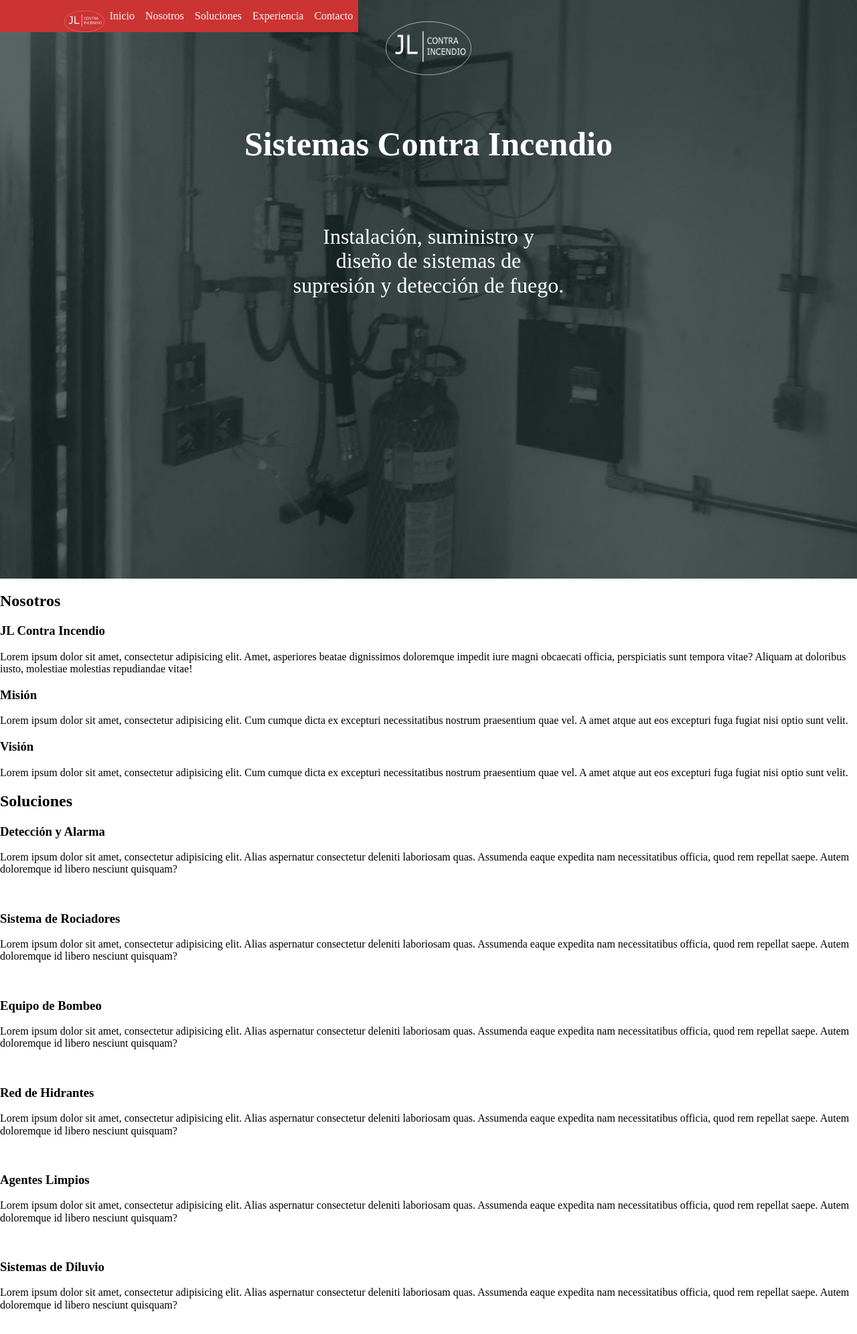
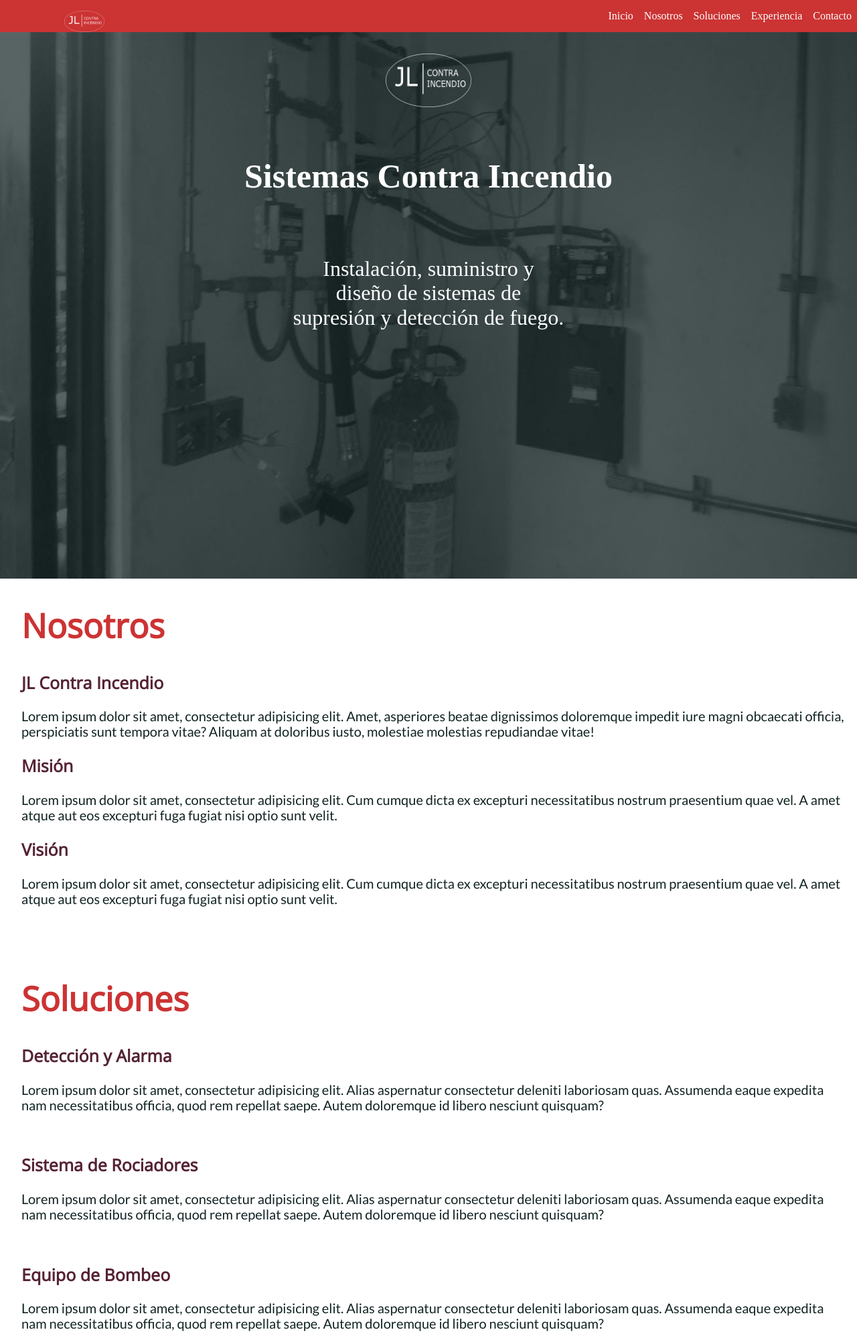
Before and after one commit to abrahan0108/jlcontraincendio, a Django app: page / in a window 1280 px wide. Shown: the top 1992 px of the page at 67% size. Run offline with Django 3.2, Linux system fonts and the light colour scheme.

```diff
--- a/core/static/css/main.css
+++ b/core/static/css/main.css
@@ -3,17 +3,21 @@
     --primary-color: #cc3333;
     --secondary-color: #bbcccc;
     --tertiary-color: #523;
-    --text-color: #566;
+    --text-color: #122;
+    --footer-color: #566;
     --height-h1: 50px;
     --heigh-h2: 32px;
     --height-h3: 25px;
     --height-base: 20px;
     --height-small: 16px;
     --height-smaller: 14px;
+    --font-title: 'Open Sans', sans-serif;
+    --font-description: 'Lato', sans-serif;
 }
 
-.pruebafix{
+.banner-fix{
     position: fixed;
+    width: 100%;
 }
 
 .main-header {
@@ -78,6 +82,7 @@
 .logo-banner {
     height: 10%;
     width: 10%;
+    margin-top: 3em;
     margin-bottom: 1em;
     justify-content: center;
 }
@@ -94,3 +99,51 @@
     font-size: var(--heigh-h2);
     text-align: center;
 }
+
+.section {
+    /*display: flex;*/
+    padding-bottom: 3rem;
+    padding-left: 2rem;
+    padding-right: 1rem;
+}
+
+.section-name {
+    color: var(--primary-color);
+    font-size: var(--height-h1);
+    font-family: var(--font-title);
+    display: block;
+}
+
+.section-title {
+    color: var(--tertiary-color);
+    font-size: var(--height-h3);
+    font-family: var(--font-title);
+}
+
+.section-description {
+    color: var(--text-color);
+    font-size: var(--height-base);
+    font-family: var(--font-description);
+}
+
+.contact-form {
+    background-color: var(--text-color);
+    padding-bottom: 3rem;
+    padding-left: 2rem;
+    padding-right: 1rem;
+}
+
+.footer{
+    background-color: var(--footer-color);
+    margin-top: 0;
+    margin-bottom: 0;
+    padding-top: 1em;
+    padding-bottom: 1em;
+}
+
+.form-item {
+    font-family: var(--font-description);
+    font-size: var(--height-base);
+    color: var(--secondary-color);
+    display: block;
+}
--- a/core/templates/home.html
+++ b/core/templates/home.html
@@ -9,20 +9,21 @@
             content="width=device-width, initial-scale=1, shrink-to-fit=no">
 
     <title>jlcontraincendio</title>
-    <link rel="stylesheet" href="{% static "css/normalize.css" %}">
-    <link rel="stylesheet" href="{% static "css/main.css" %}">
+    <link rel="stylesheet" href="{% static "css/normalize.css" %}" type="text/css">
+    <link rel="stylesheet" href="{% static "css/main.css" %}" type="text/css">
+    <link href="https://fonts.googleapis.com/css?family=Lato|Open+Sans" rel="stylesheet">
 </head>
 <body>
-    <div class="pruebafix">
+    <div class="banner-fix">
         <header class="main-header">
         <div class="header-logo"><img class="header-logo" src="{% static "img/JL_white.png" %}" alt=""></div>
         <nav class="nav">
             <ul class="menu">
                 <li class="menu-item"><a class="menu-link" href="#">Inicio</a></li>
-                <li class="menu-item"><a class="menu-link" href="#">Nosotros</a></li>
-                <li class="menu-item"><a class="menu-link" href="#">Soluciones</a></li>
-                <li class="menu-item"><a class="menu-link" href="#">Experiencia</a></li>
-                <li class="menu-item"><a class="menu-link" href="#">Contacto</a></li>
+                <li class="menu-item"><a class="menu-link" href="#us">Nosotros</a></li>
+                <li class="menu-item"><a class="menu-link" href="#solutions">Soluciones</a></li>
+                <li class="menu-item"><a class="menu-link" href="#experience">Experiencia</a></li>
+                <li class="menu-item"><a class="menu-link" href="#contact">Contacto</a></li>
             </ul>
         </nav>
     </header>
@@ -34,83 +35,82 @@
         <p class="banner-p">Instalación, suministro y </br>diseño de sistemas de </br>supresión y detección de fuego.</p>
     </div>
 
-    <div class="section">
-        <h2>Nosotros</h2>
-        <h3>JL Contra Incendio</h3>
-        <p>Lorem ipsum dolor sit amet, consectetur adipisicing elit. Amet, asperiores beatae dignissimos doloremque impedit iure magni obcaecati officia, perspiciatis sunt tempora vitae? Aliquam at doloribus iusto, molestiae molestias repudiandae vitae!</p>
-        <h3>Misión</h3>
-        <p>Lorem ipsum dolor sit amet, consectetur adipisicing elit. Cum cumque dicta ex excepturi necessitatibus nostrum praesentium quae vel. A amet atque aut eos excepturi fuga fugiat nisi optio sunt velit.</p>
-        <h3>Visión</h3>
-        <p>Lorem ipsum dolor sit amet, consectetur adipisicing elit. Cum cumque dicta ex excepturi necessitatibus nostrum praesentium quae vel. A amet atque aut eos excepturi fuga fugiat nisi optio sunt velit.</p>
+    <div class="section" id="us">
+        <h2 class="section-name">Nosotros</h2>
+        <h3 class="section-title">JL Contra Incendio</h3>
+        <p class="section-description">Lorem ipsum dolor sit amet, consectetur adipisicing elit. Amet, asperiores beatae dignissimos doloremque impedit iure magni obcaecati officia, perspiciatis sunt tempora vitae? Aliquam at doloribus iusto, molestiae molestias repudiandae vitae!</p>
+        <h3 class="section-title">Misión</h3>
+        <p class="section-description">Lorem ipsum dolor sit amet, consectetur adipisicing elit. Cum cumque dicta ex excepturi necessitatibus nostrum praesentium quae vel. A amet atque aut eos excepturi fuga fugiat nisi optio sunt velit.</p>
+        <h3 class="section-title">Visión</h3>
+        <p class="section-description">Lorem ipsum dolor sit amet, consectetur adipisicing elit. Cum cumque dicta ex excepturi necessitatibus nostrum praesentium quae vel. A amet atque aut eos excepturi fuga fugiat nisi optio sunt velit.</p>
     </div>
 
     <div class="section">
-        <h2>Soluciones</h2>
+        <h2 class="section-name" id="solutions">Soluciones</h2>
         <div class="card">
-            <h3>Detección y Alarma</h3>
-            <p>Lorem ipsum dolor sit amet, consectetur adipisicing elit. Alias aspernatur consectetur deleniti laboriosam quas. Assumenda eaque expedita nam necessitatibus officia, quod rem repellat saepe. Autem doloremque id libero nesciunt quisquam?</p>
+            <h3 class="section-title">Detección y Alarma</h3>
+            <p class="section-description">Lorem ipsum dolor sit amet, consectetur adipisicing elit. Alias aspernatur consectetur deleniti laboriosam quas. Assumenda eaque expedita nam necessitatibus officia, quod rem repellat saepe. Autem doloremque id libero nesciunt quisquam?</p>
             <img src="" alt="">
         </div>
         <div class="card">
-            <h3>Sistema de Rociadores</h3>
-            <p>Lorem ipsum dolor sit amet, consectetur adipisicing elit. Alias aspernatur consectetur deleniti laboriosam quas. Assumenda eaque expedita nam necessitatibus officia, quod rem repellat saepe. Autem doloremque id libero nesciunt quisquam?</p>
+            <h3 class="section-title">Sistema de Rociadores</h3>
+            <p class="section-description">Lorem ipsum dolor sit amet, consectetur adipisicing elit. Alias aspernatur consectetur deleniti laboriosam quas. Assumenda eaque expedita nam necessitatibus officia, quod rem repellat saepe. Autem doloremque id libero nesciunt quisquam?</p>
             <img src="" alt="">
         </div>
         <div class="card">
-            <h3>Equipo de Bombeo</h3>
-            <p>Lorem ipsum dolor sit amet, consectetur adipisicing elit. Alias aspernatur consectetur deleniti laboriosam quas. Assumenda eaque expedita nam necessitatibus officia, quod rem repellat saepe. Autem doloremque id libero nesciunt quisquam?</p>
+            <h3 class="section-title">Equipo de Bombeo</h3>
+            <p class="section-description">Lorem ipsum dolor sit amet, consectetur adipisicing elit. Alias aspernatur consectetur deleniti laboriosam quas. Assumenda eaque expedita nam necessitatibus officia, quod rem repellat saepe. Autem doloremque id libero nesciunt quisquam?</p>
             <img src="" alt="">
         </div>
         <div class="card">
-            <h3>Red de Hidrantes</h3>
-            <p>Lorem ipsum dolor sit amet, consectetur adipisicing elit. Alias aspernatur consectetur deleniti laboriosam quas. Assumenda eaque expedita nam necessitatibus officia, quod rem repellat saepe. Autem doloremque id libero nesciunt quisquam?</p>
+            <h3 class="section-title">Red de Hidrantes</h3>
+            <p class="section-description">Lorem ipsum dolor sit amet, consectetur adipisicing elit. Alias aspernatur consectetur deleniti laboriosam quas. Assumenda eaque expedita nam necessitatibus officia, quod rem repellat saepe. Autem doloremque id libero nesciunt quisquam?</p>
             <img src="" alt="">
         </div>
         <div class="card">
-            <h3>Agentes Limpios</h3>
-            <p>Lorem ipsum dolor sit amet, consectetur adipisicing elit. Alias aspernatur consectetur deleniti laboriosam quas. Assumenda eaque expedita nam necessitatibus officia, quod rem repellat saepe. Autem doloremque id libero nesciunt quisquam?</p>
+            <h3 class="section-title">Agentes Limpios</h3>
+            <p class="section-description">Lorem ipsum dolor sit amet, consectetur adipisicing elit. Alias aspernatur consectetur deleniti laboriosam quas. Assumenda eaque expedita nam necessitatibus officia, quod rem repellat saepe. Autem doloremque id libero nesciunt quisquam?</p>
             <img src="" alt="">
         </div>
         <div class="card">
-            <h3>Sistemas de Diluvio</h3>
-            <p>Lorem ipsum dolor sit amet, consectetur adipisicing elit. Alias aspernatur consectetur deleniti laboriosam quas. Assumenda eaque expedita nam necessitatibus officia, quod rem repellat saepe. Autem doloremque id libero nesciunt quisquam?</p>
+            <h3 class="section-title">Sistemas de Diluvio</h3>
+            <p class="section-description">Lorem ipsum dolor sit amet, consectetur adipisicing elit. Alias aspernatur consectetur deleniti laboriosam quas. Assumenda eaque expedita nam necessitatibus officia, quod rem repellat saepe. Autem doloremque id libero nesciunt quisquam?</p>
             <img src="" alt="">
         </div>
         <div class="card">
-            <h3>Señalización</h3>
-            <p>Lorem ipsum dolor sit amet, consectetur adipisicing elit. Alias aspernatur consectetur deleniti laboriosam quas. Assumenda eaque expedita nam necessitatibus officia, quod rem repellat saepe. Autem doloremque id libero nesciunt quisquam?</p>
+            <h3 class="section-title">Señalización</h3>
+            <p class="section-description">Lorem ipsum dolor sit amet, consectetur adipisicing elit. Alias aspernatur consectetur deleniti laboriosam quas. Assumenda eaque expedita nam necessitatibus officia, quod rem repellat saepe. Autem doloremque id libero nesciunt quisquam?</p>
             <img src="" alt="">
         </div>
         <div class="card">
-            <h3>Mantenimiento</h3>
-            <p>Lorem ipsum dolor sit amet, consectetur adipisicing elit. Alias aspernatur consectetur deleniti laboriosam quas. Assumenda eaque expedita nam necessitatibus officia, quod rem repellat saepe. Autem doloremque id libero nesciunt quisquam?</p>
+            <h3 class="section-title">Mantenimiento</h3>
+            <p class="section-description">Lorem ipsum dolor sit amet, consectetur adipisicing elit. Alias aspernatur consectetur deleniti laboriosam quas. Assumenda eaque expedita nam necessitatibus officia, quod rem repellat saepe. Autem doloremque id libero nesciunt quisquam?</p>
             <img src="" alt="">
         </div>
     </div>
 
-    <div class="experience">
-        <h2>Experiencia</h2>
-        <p>Lorem ipsum dolor sit amet, consectetur adipisicing elit. Distinctio explicabo nemo neque perferendis possimus quia rem veniam veritatis. Aliquid consequuntur dolorum libero nemo quis recusandae repellat sapiente temporibus, vero voluptatum!</p>
+    <div class="section">
+        <h2 class="section-name" id="experience">Experiencia</h2>
+        <p class="section-description">Lorem ipsum dolor sit amet, consectetur adipisicing elit. Distinctio explicabo nemo neque perferendis possimus quia rem veniam veritatis. Aliquid consequuntur dolorum libero nemo quis recusandae repellat sapiente temporibus, vero voluptatum!</p>
         <img src="" alt="">
     </div>
 
     <div class="contact-form">
-        <h2>Contactanos</h2>
+        <h2 class="section-name" id="contact">Contacto</h2>
         <form action="">
-            <label for="name">Nombre</label>
-            <input type="text" id="Name">
-            <label for="mail">E-mail</label>
-            <input type="email" id="Mail">
-            <label for="phone">Teléfono</label>
-            <input type="tel" id="Phone">
-            <label for="message">Mensaje</label>
-            <textarea name="message" id="subject" cols="30" rows="10" placeholder="Escribenos...."></textarea>
+            <label class="form-item" for="name">*Nombre</label></br>
+            <span><input type="text" id="Name"></span>
+            <label class="form-item" for="mail">*E-mail</label></br>
+            <span><input type="email" id="Mail"></span>
+            <label class="form-item" for="phone">*Teléfono</label></br>
+            <span><input type="tel" id="Phone"></span>
+            <label class="form-item" or="message">*Mensaje</label></br>
+            <span><textarea name="message" id="subject" cols="30" rows="10" placeholder="Escribenos...."></textarea></span>
             <input type="submit" value="Enviar">
         </form>
-        <footer>
+    </div>
+<footer class="footer">
             <p>Todos los derechos reservados 2019 | <ul>Política de provacidad</ul></p>
         </footer>
-    </div>
-
 </body>
 </html>
```
Also changed, not shown: db.sqlite3.
